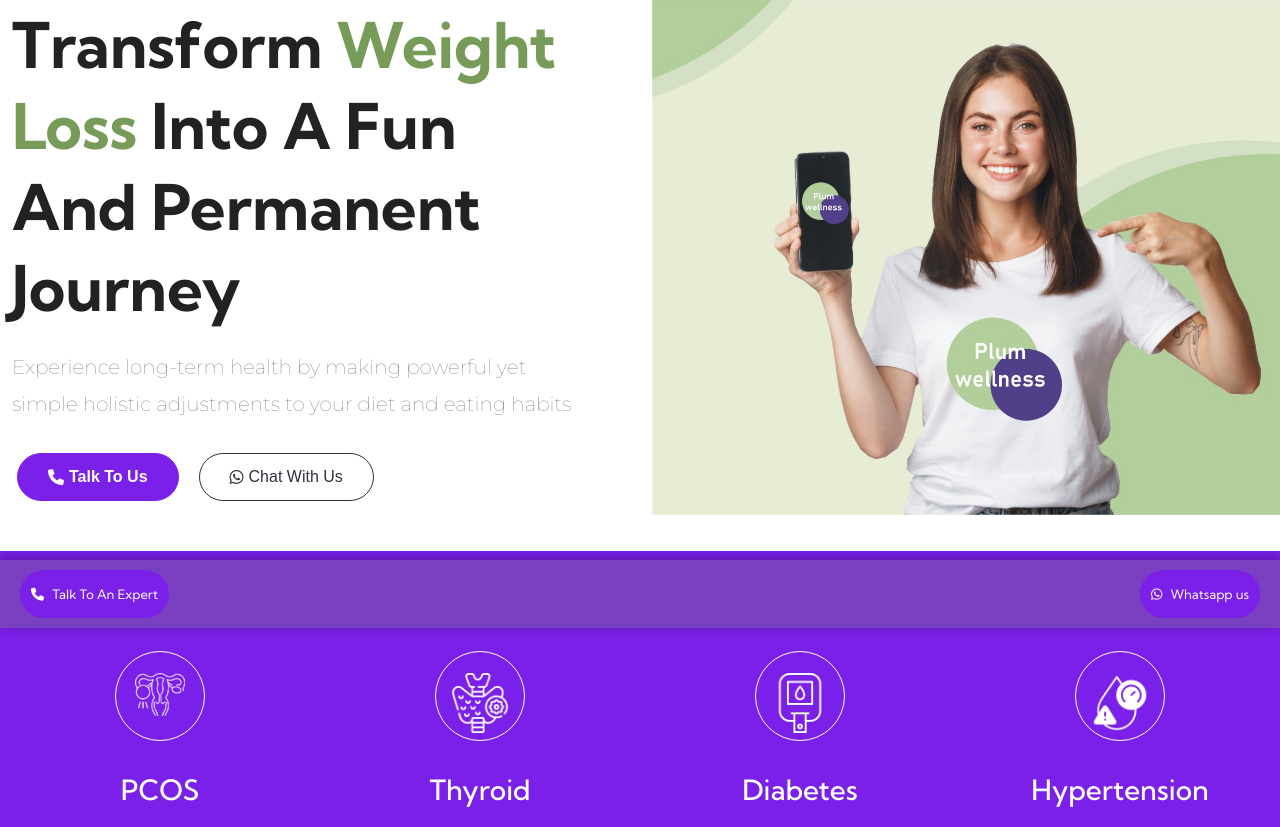
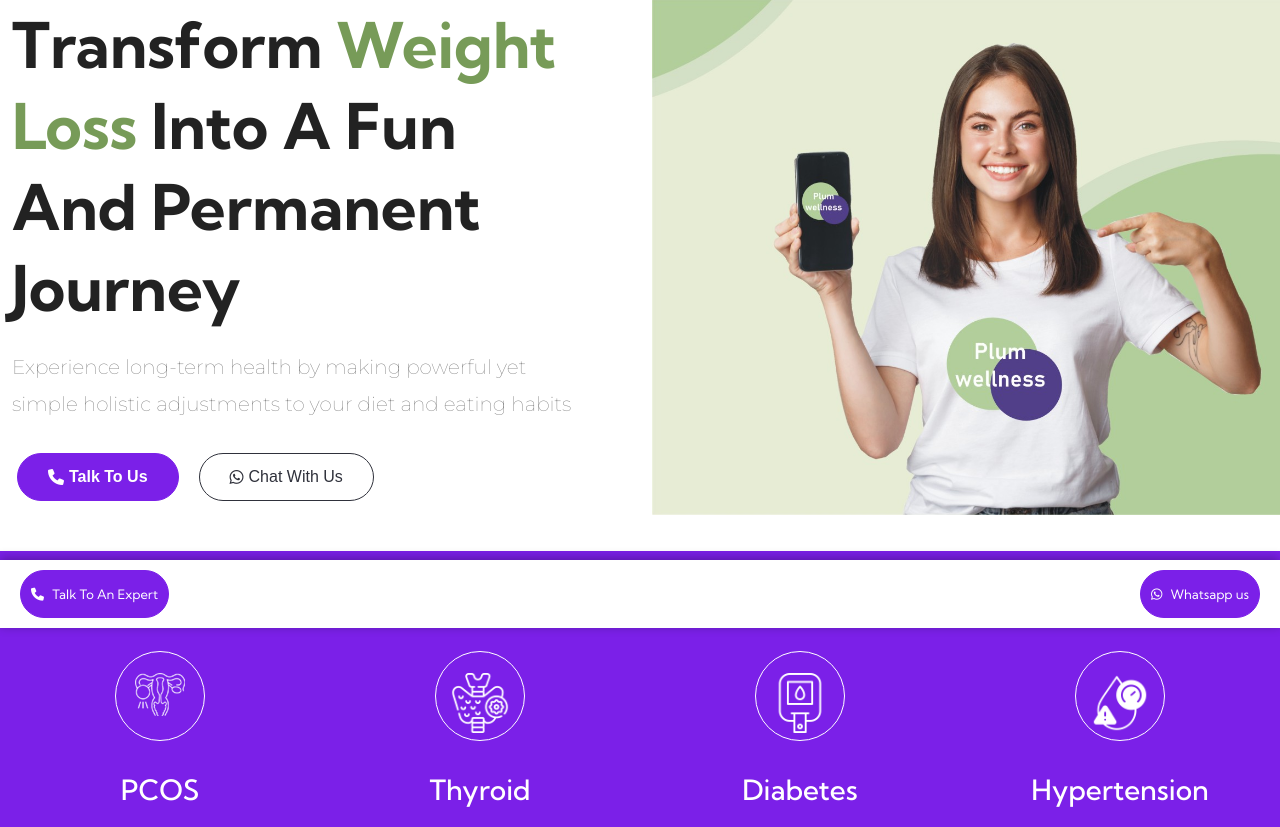
Before and after one commit to bhupindersinghsaggu/plumwellness.in, a PHP site: page / in a window 1280 px wide. Shown: the part 172-999 px from the top of the page. Run offline with PHP 8.4, Linux system fonts and the light colour scheme; some web fonts are replaced.

Commit message:
Update custom.css

```diff
--- a/css/custom.css
+++ b/css/custom.css
@@ -316,7 +316,7 @@ header#pq-header .pq-top-header {
     position: fixed;
     bottom: 0;
     width: 100%;
-    background-color: #779b5845;
+    background-color: #FFF;
     display: flex;
     justify-content: space-between;
     padding: 10px 20px 10px 20px;
```
